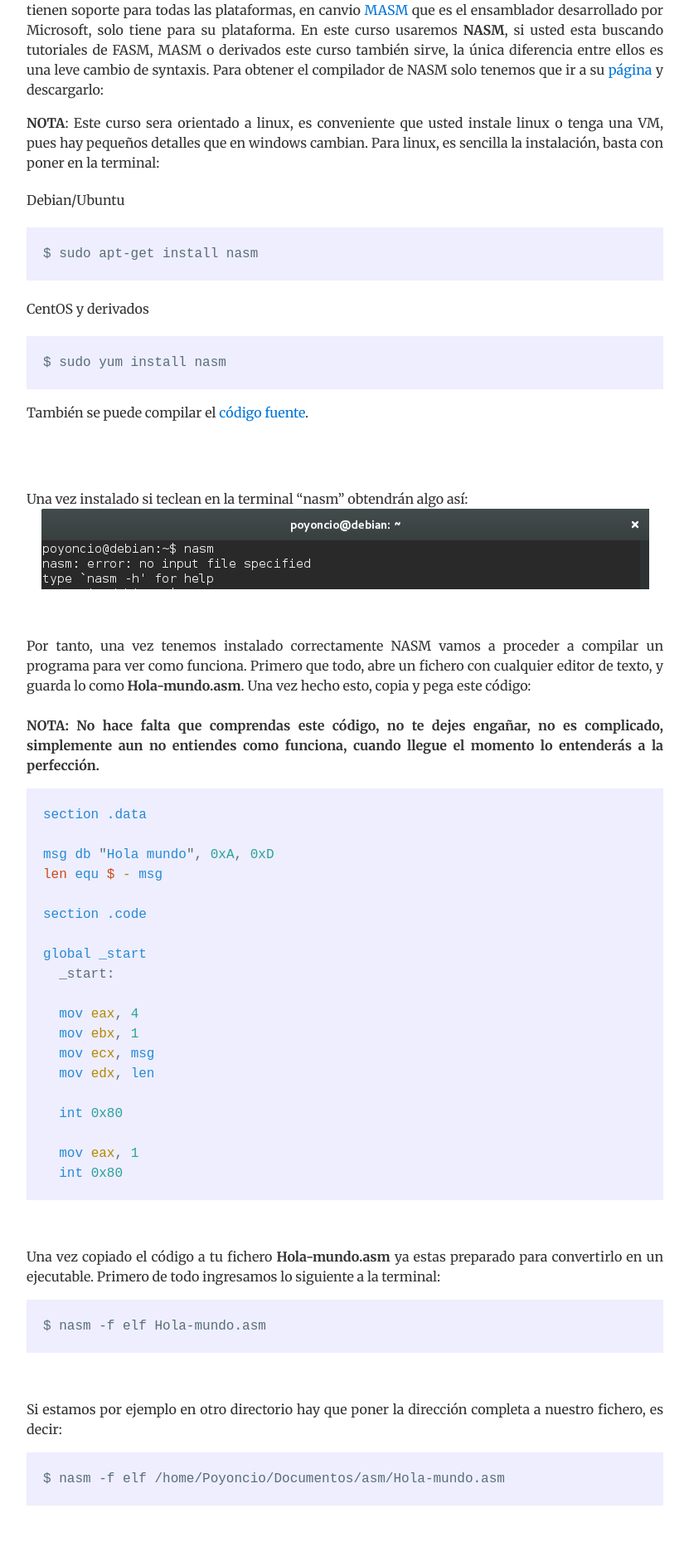
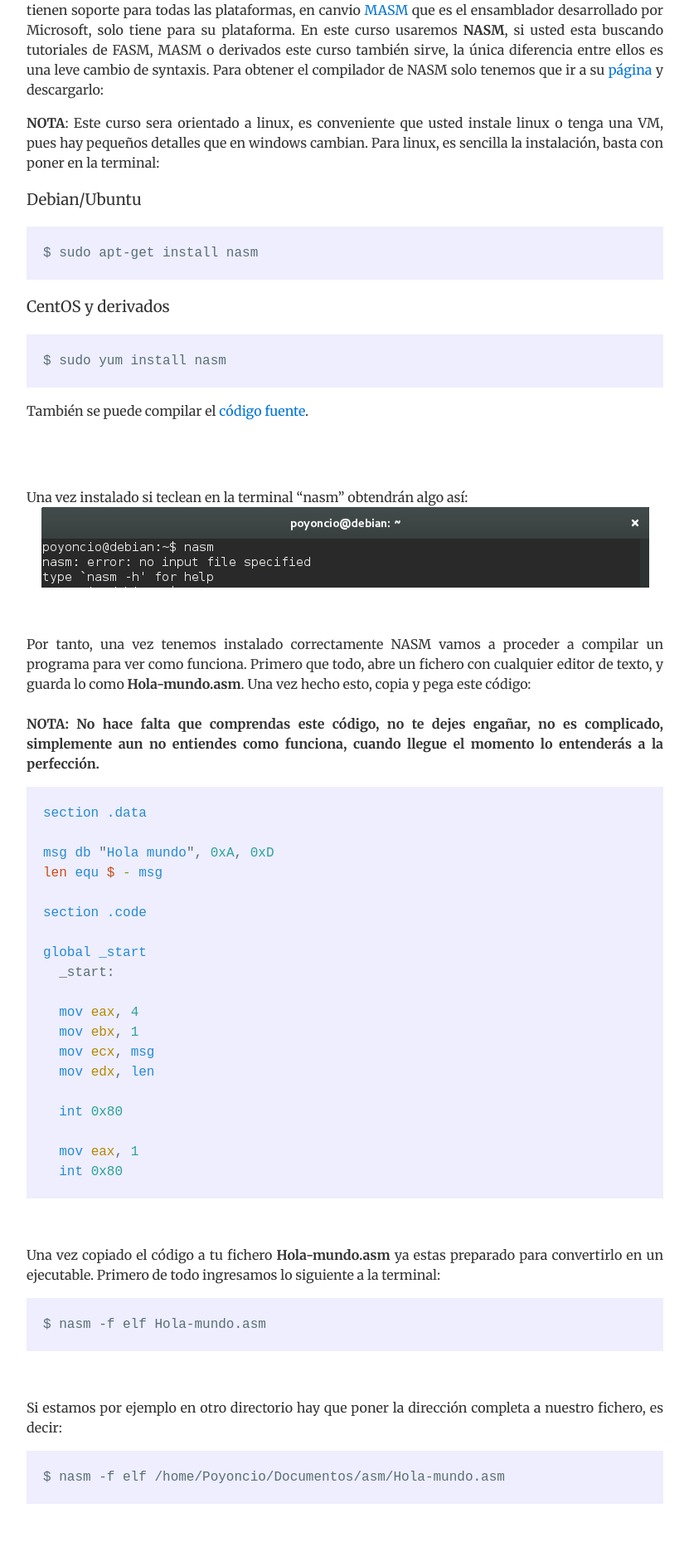
Before and after one commit to Poyoncio/poyoweb, a Jekyll site: the page built from _posts/2016-12-31-Curso-ensamblador-02-Ensambladores-y-partes-de-la-compilación.md, in a window 1280 px wide. Shown: the part 679-2549 px from the top of the page at 83% size, without its empty margins (224-1055 px from the left). Built offline with Jekyll 4.4.1, drawn with Linux system fonts in a browser that asks for light colours; nearby versions of some CDN libraries; comment, search, counter and statistics services are not loaded.

````diff
--- a/_posts/2016-12-31-Curso-ensamblador-02-Ensambladores-y-partes-de-la-compilación.md
+++ b/_posts/2016-12-31-Curso-ensamblador-02-Ensambladores-y-partes-de-la-compilación.md
@@ -16,12 +16,12 @@ Como podemos observar tenemos diferentes ensambladores, [NASM](www.nasm.us) y [F
 
 **NOTA**: Este curso sera orientado a linux, es conveniente que usted instale linux o tenga una VM, pues hay pequeños detalles que en windows cambian. Para linux, es sencilla la instalación, basta con poner en la terminal:
 
-#### Debian/Ubuntu
+### Debian/Ubuntu
 ```
 $ sudo apt-get install nasm
 ```
 
-#### CentOS y derivados
+### CentOS y derivados
 ```
 $ sudo yum install nasm
 ```
````
